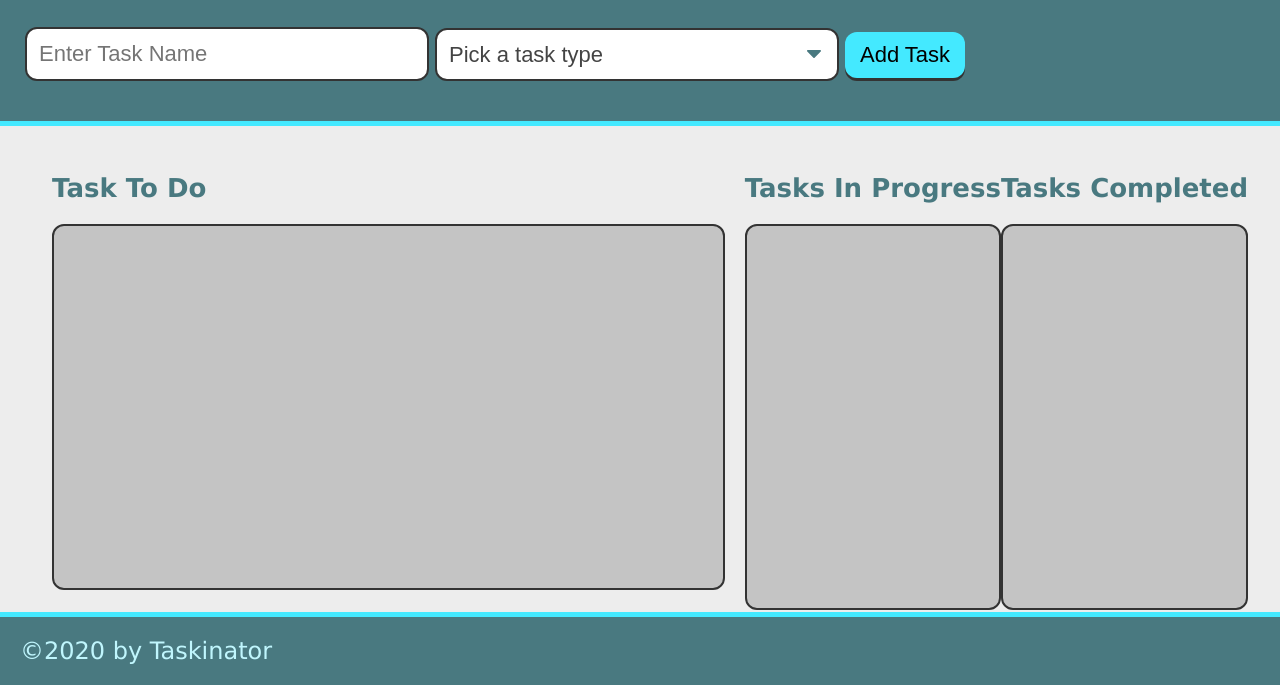
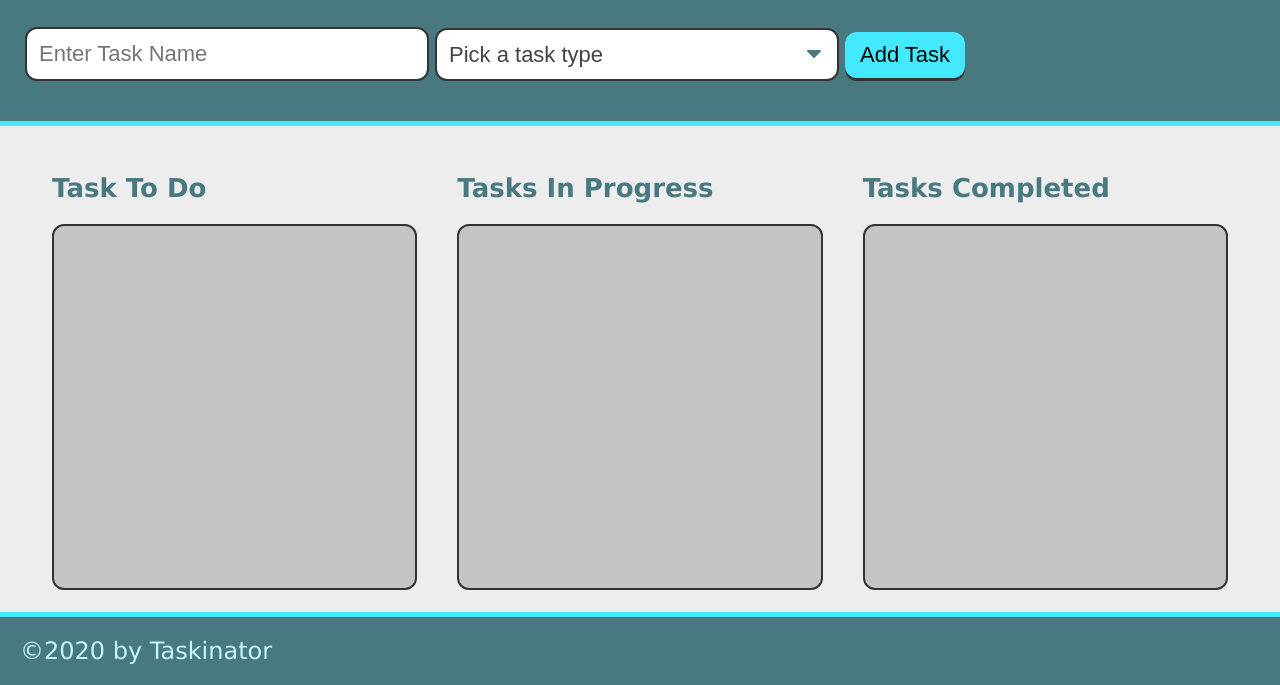
Before and after one commit to Devmadia/taskinator, a plain HTML site: page index.html in a window 1280 px wide. Shown: the part 115-800 px from the top of the page. Drawn offline with Linux system fonts and the light colour scheme.

Commit message:
fixed class names to properly apply styling to tasks cells

```diff
--- a/index.html
+++ b/index.html
@@ -40,13 +40,13 @@
         </section>
 
         <!-- Tasks In Progress -->
-        <section class="tasks-list-wrapper">
+        <section class="task-list-wrapper">
             <h2 class="list-title">Tasks In Progress</h2>
             <ul class="task-list" id="tasks-in-progress"></ul>
         </section>
 
         <!-- Tasks Completed -->
-        <section class="tasks-list-wrapper">
+        <section class="task-list-wrapper">
             <h2 class="list-title">Tasks Completed</h2>
             <ul class="task-list" id="tasks-completed"></ul>
         </section>
```
